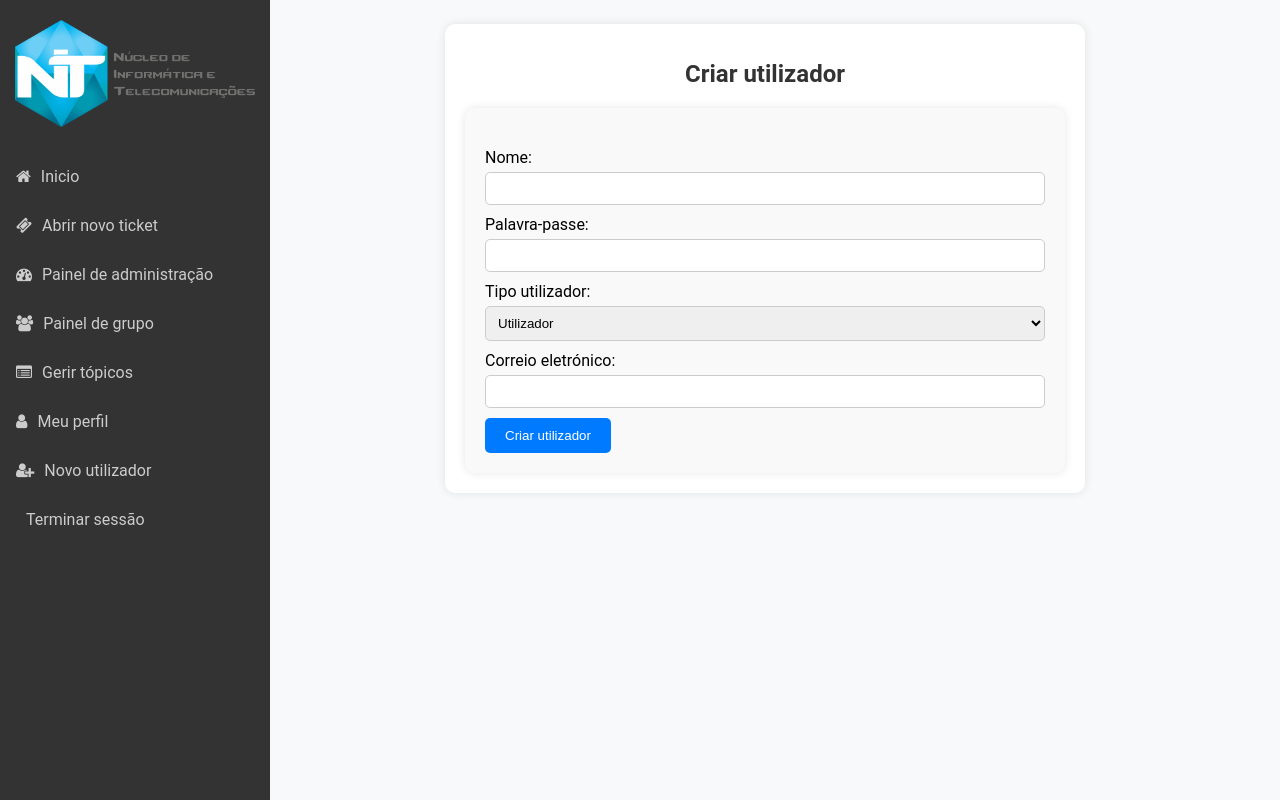
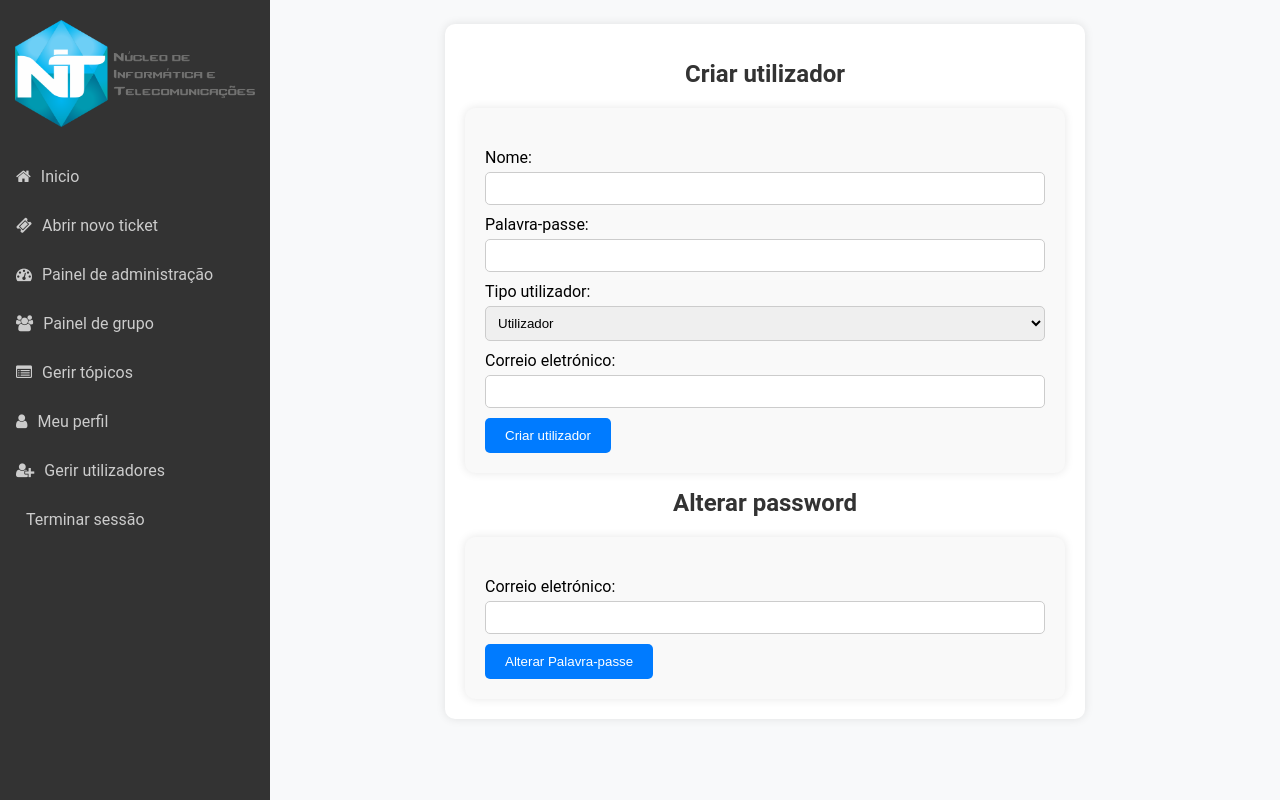
Before and after one commit to RafaelPereira014/helpdesk_nit, a Flask app: page /new_user in a window 1280 px wide. Run offline with Flask 2, Linux system fonts and the light colour scheme; a user stored in the database is signed in; some libraries are stand-ins or nearby versions.

Commit message:
latest changes

```diff
--- a/app.py
+++ b/app.py
@@ -444,6 +444,19 @@ def new_user():
     return render_template('new_forms/novo_utilizador.html')
 
 
+@app.route('/change_password', methods=['POST'])
+def change_user_password():
+    email = request.form['email_change']
+
+    # Call the change_password function to update the user's password
+    change_pass = change_password(email)
+
+    # Provide feedback to the user
+    flash('Password alterada para password%100 para o utilizador com o email: {}'.format(email))
+
+    return redirect(url_for('new_user'))
+
+
 @app.route('/pannel_group')
 def group_panel():
     if 'user_id' not in session:
--- a/templates/admin_init.html
+++ b/templates/admin_init.html
@@ -32,7 +32,7 @@
             <a href="/my_profile"><i class="fa fa-user"></i> Meu perfil</a>
         </div>
         <div class="menu-item">
-            <a href="/new_user"><i class="fa fa-user-plus"></i> Novo utilizador</a>
+            <a href="/new_user"><i class="fa fa-user-plus"></i> Gerir utilizadores</a>
         </div>
         <div class="menu-item">
             <a href="/logout"><i class="gg-log-out"></i> Terminar sessão</a>
--- a/templates/admin_pannel.html
+++ b/templates/admin_pannel.html
@@ -41,7 +41,7 @@
                 <a href="/my_profile"><i class="fa fa-user"></i> Meu perfil</a>
             </div>
             <div class="menu-item">
-                <a href="/new_user"><i class="fa fa-user-plus"></i> Novo utilizador</a>
+                <a href="/new_user"><i class="fa fa-user-plus"></i> Gerir utilizadores</a>
             </div>
             <div class="menu-item">
                 <a href="/logout"><i class="gg-log-out"></i> Terminar sessão</a>
--- a/templates/my_tickets.html
+++ b/templates/my_tickets.html
@@ -44,7 +44,7 @@
                 <a href="/my_profile"><i class="fa fa-user"></i> Meu perfil</a>
             </div>
             <div class="menu-item">
-                <a href="/new_user"><i class="fa fa-user-plus"></i> Novo utilizador</a>
+                <a href="/new_user"><i class="fa fa-user-plus"></i> Gerir utilizadores</a>
             </div>
             <div class="menu-item">
                 <a href="/logout"><i class="gg-log-out"></i> Terminar sessão</a>
--- a/templates/new_forms/gerirtopicos.html
+++ b/templates/new_forms/gerirtopicos.html
@@ -90,14 +90,14 @@
         </div>
 
         <div class="menu-item">
-            <a href="/gerirtopicos"><i class="fa fa-list-alt"></i>Gerir topicos</a>
+            <a href="/gerirtopicos"><i class="fa fa-list-alt"></i>Gerir tópicos</a>
         </div>
 
         <div class="menu-item">
             <a href="/my_profile"><i class="fa fa-user"></i> Meu perfil</a>
         </div>
         <div class="menu-item">
-            <a href="/new_user"><i class="fa fa-user-plus"></i> Novo utilizador</a>
+            <a href="/new_user"><i class="fa fa-user-plus"></i> Gerir utilizadores</a>
         </div>
         <div class="menu-item">
             <a href="/logout"><i class="gg-log-out"></i> Terminar sessão</a>
--- a/templates/new_forms/my_profile.html
+++ b/templates/new_forms/my_profile.html
@@ -39,7 +39,7 @@
                 <a href="/my_profile"><i class="fa fa-user"></i> Meu perfil</a>
             </div>
             <div class="menu-item">
-                <a href="/new_user"><i class="fa fa-user-plus"></i> Novo utilizador</a>
+                <a href="/new_user"><i class="fa fa-user-plus"></i> Gerir utilizadores</a>
             </div>
             <div class="menu-item">
                 <a href="/logout"><i class="gg-log-out"></i> Terminar sessão</a>
--- a/templates/new_forms/novo_utilizador.html
+++ b/templates/new_forms/novo_utilizador.html
@@ -14,7 +14,6 @@
     <link href='https://unpkg.com/css.gg@2.0.0/icons/css/log-out.css' rel='stylesheet'>
     <meta name="viewport" content="width=device-width, initial-scale=1">
     <link rel="stylesheet" href="https://cdnjs.cloudflare.com/ajax/libs/font-awesome/4.7.0/css/font-awesome.min.css">
-    <!-- Include Font Awesome -->
 </head>
 <body>
     <div class="sidenav">
@@ -38,7 +37,7 @@
             <a href="/my_profile"><i class="fa fa-user"></i> Meu perfil</a>
         </div>
         <div class="menu-item">
-            <a href="/new_user"><i class="fa fa-user-plus"></i> Novo utilizador</a>
+            <a href="/new_user"><i class="fa fa-user-plus"></i> Gerir utilizadores</a>
         </div>
         <div class="menu-item">
             <a href="/logout"><i class="gg-log-out"></i> Terminar sessão</a>
@@ -65,7 +64,6 @@
                     <div id="group" style="display: none;">
                         <label for="group_id">Grupo:</label>
                         <select id="group_id" name="group_id">
-                            <!-- Option for selecting a group (You can populate this dynamically from backend) -->
                             <option value="1">micro-informática</option>
                             <option value="2">macro-informática</option>
                         </select><br>
@@ -78,7 +76,28 @@
                 </form>
             </div>
 
+            <h1>Alterar password</h1>
+            <div class="profile-info">
+                <form method="POST" action="/change_password" onsubmit="return showSuccessAlert()">
+                    <label for="email_change">Correio eletrónico:</label>
+                    <input type="email" id="email_change" name="email_change" required><br>
+
+                    <button type="submit">Alterar Palavra-passe</button>
+                </form>
+            </div>
+
+
             <script>
+                function goBack() {
+                    window.history.back();
+                }
+                unction showSuccessAlert() {
+                    // Display an alert message
+                    alert("Password alterada com sucesso!");
+
+                    // Returning true to submit the form
+                    return true;
+                }
                 function toggleGroupField() {
                     var userTypeSelect = document.getElementById('type');
                     var groupField = document.getElementById('group');
@@ -89,12 +108,9 @@
                         groupField.style.display = 'none';
                     }
                 }
-                function goBack() {
-                    window.history.back();
-                }
+
             </script>
         </div>
     </div>
-
 </body>
 </html>
--- a/templates/new_ticket.html
+++ b/templates/new_ticket.html
@@ -57,7 +57,7 @@
                 <a href="/my_profile"><i class="fa fa-user"></i> Meu perfil</a>
             </div>
             <div class="menu-item">
-                <a href="/new_user"><i class="fa fa-user-plus"></i> Novo utilizador</a>
+                <a href="/new_user"><i class="fa fa-user-plus"></i> Gerir utilizadores</a>
             </div>
             <div class="menu-item">
                 <a href="/logout"><i class="gg-log-out"></i> Terminar sessão</a>
--- a/templates/pannel_group.html
+++ b/templates/pannel_group.html
@@ -41,7 +41,7 @@
                 <a href="/my_profile"><i class="fa fa-user"></i> Meu perfil</a>
             </div>
             <div class="menu-item">
-                <a href="/new_user"><i class="fa fa-user-plus"></i> Novo utilizador</a>
+                <a href="/new_user"><i class="fa fa-user-plus"></i> Gerir utilizadores</a>
             </div>
             <div class="menu-item">
                 <a href="/logout"><i class="gg-log-out"></i> Terminar sessão</a>
--- a/templates/ticket_details.html
+++ b/templates/ticket_details.html
@@ -42,7 +42,7 @@
                 <a href="/my_profile"><i class="fa fa-user"></i> Meu perfil</a>
             </div>
             <div class="menu-item">
-                <a href="/new_user"><i class="fa fa-user-plus"></i> Novo utilizador</a>
+                <a href="/new_user"><i class="fa fa-user-plus"></i> Gerir utilizadores</a>
             </div>
             <div class="menu-item">
                 <a href="/logout"><i class="gg-log-out"></i> Terminar sessão</a>
```
Also changed, not shown: change_password.py (deleted, +0 -38 lines), db_operations.py (+7 -5 lines).
